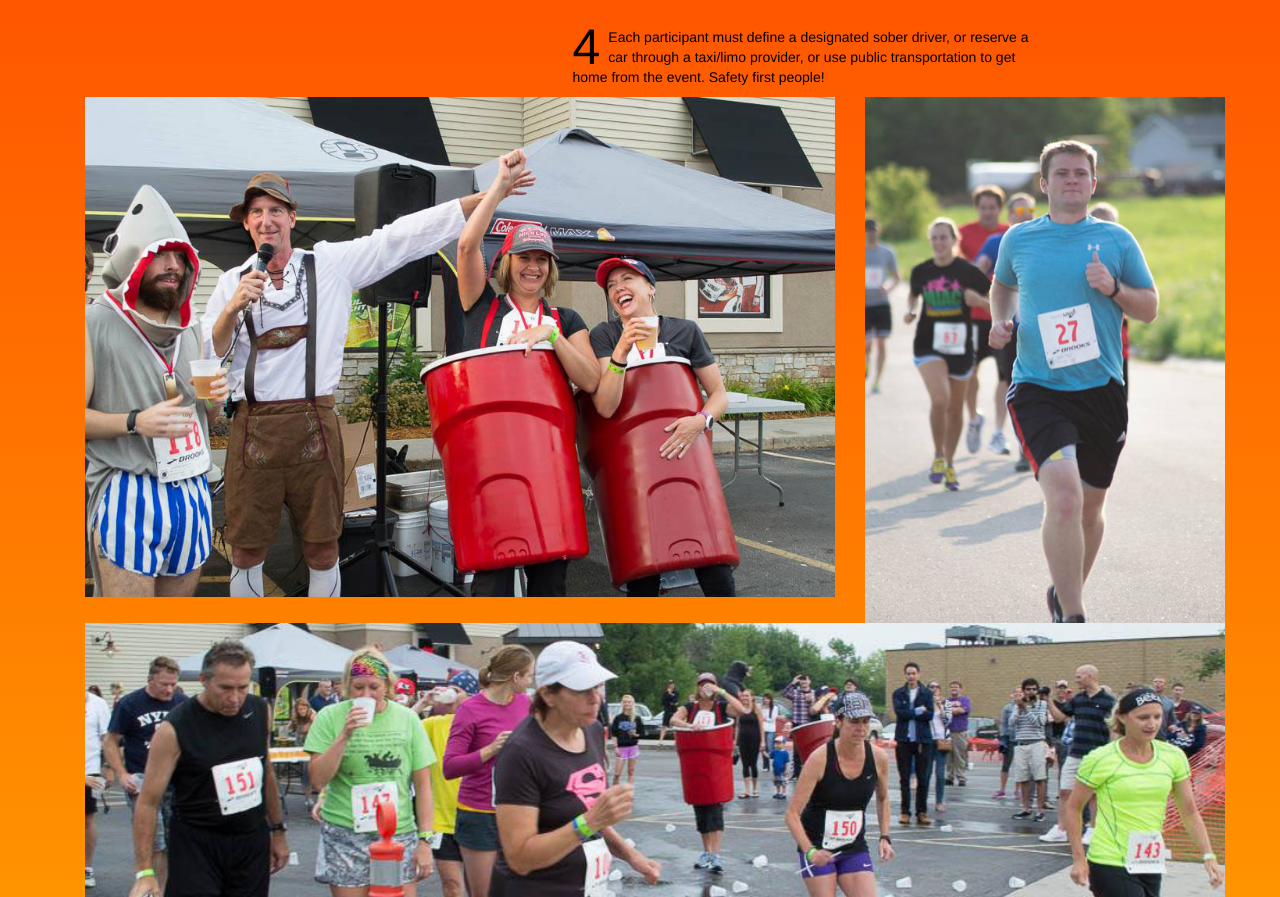
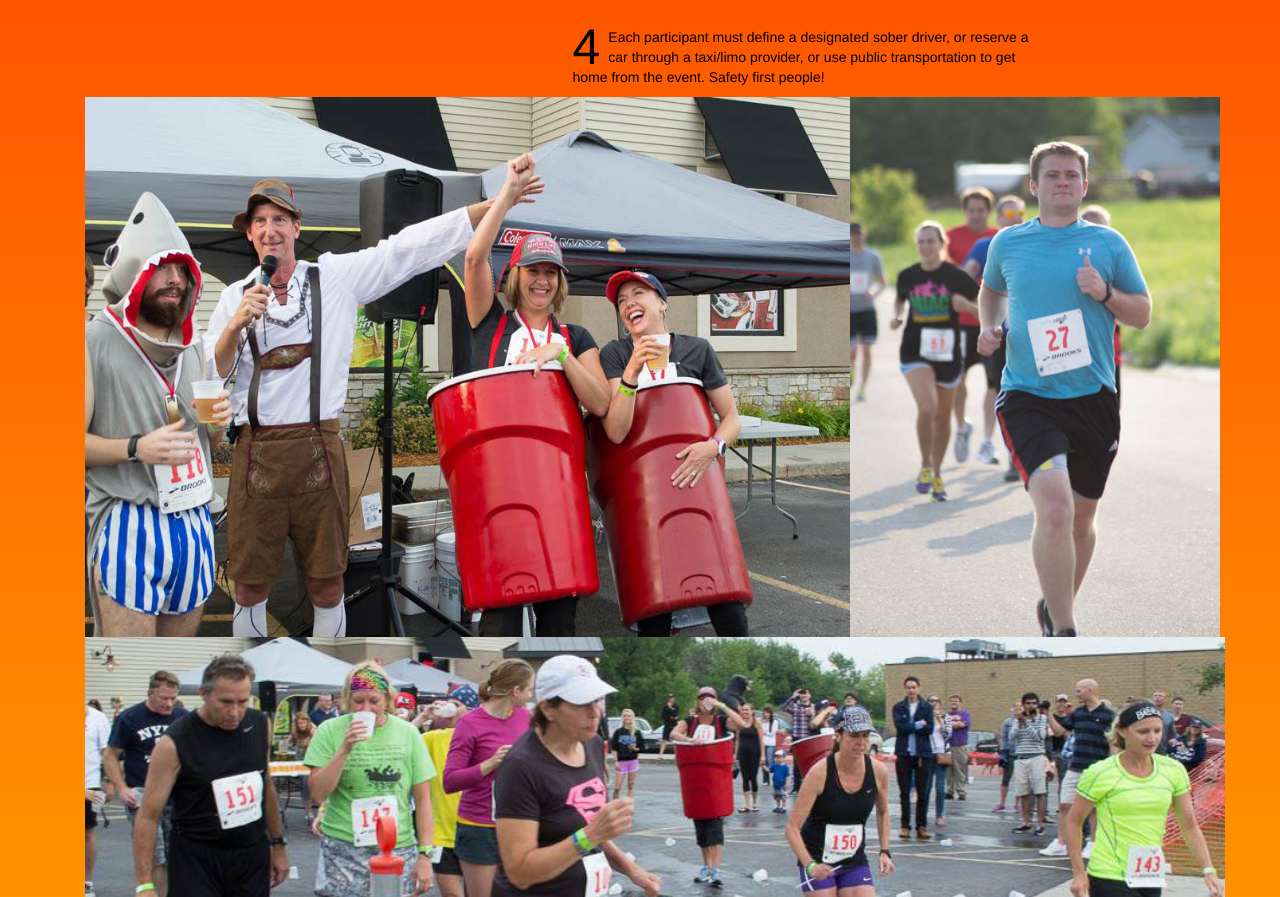
Before and after one commit to dmp3579/Team-R.E.D-Beer-Mile_BootstrapTheme, a plain HTML site: page index.html in a window 1280 px wide. Shown: the part 1249-2146 px from the top of the page. Drawn offline with Linux system fonts and the light colour scheme.

Commit message:
Fixed height of images

```diff
--- a/css/mystyles.css
+++ b/css/mystyles.css
@@ -10,6 +10,22 @@ body,html {
 	padding-top: 0px;
 	padding-right:8px;
 }
+
+/*
+.is-table-row {
+        display: table;
+        max-width: auto;
+    }
+
+ .is-table-row-cell {
+        float: none;
+        display: table-cell;
+        vertical-align: top;
+        padding-left: 0px;
+        padding-right: 0px;
+        max-height: 400px;
+    }
+    */
 
 .Photo-Gallery--row2 {
 	background: url(../images/Runners-drinking.jpg);
@@ -93,3 +109,37 @@ h2,h3,p,li,label {
 @media (min-width: 768px){
 	h1 {font-size: 4.5em;}
 }
+
+@media (min-width: 385px){
+	.photo1{
+		height: 325px;
+	}
+}
+
+@media (min-width: 551px){
+	.photo2{
+		width: 487.5px;
+	}
+}
+
+@media (min-width: 785px){
+	.photo1-container{
+		padding-right:0px;
+	}
+	.photo1{
+		height:343.375px;
+	}
+	.photo2-container{
+		padding-left:0px;
+	}
+}
+
+@media (min-width: 970px){
+	.photo1{
+		height:540.516px;
+		width: auto;}
+	.photo2{
+		height:540.516px;
+		width: auto;
+	}
+}
--- a/index.html
+++ b/index.html
@@ -133,8 +133,12 @@
         <section>
             <div class="container">
                 <div class="row">
-                    <img src="images/Solo-cup-costume.jpg" alt="Runners in costumes" class="img-responsive col-md-8">
-                    <img src="images/Runner.jpg" alt="A runner in a race" class="img-responsive col-xs-12 col-md-4">
+                    <div class="col-xs-12 col-sm-8 photo1-container">
+                        <img src="images/Solo-cup-costume.jpg" alt="Runners in costumes" class="img-responsive photo1">
+                    </div>
+                    <div class="col-xs-12 col-sm-4 photo2-container">
+                        <img src="images/Runner.jpg" alt="A runner in a race" class="img-responsive photo2">
+                    </div>
                 </div>
                 <div class="row">
                     <div class="Photo-Gallery--row2"></div>
```
